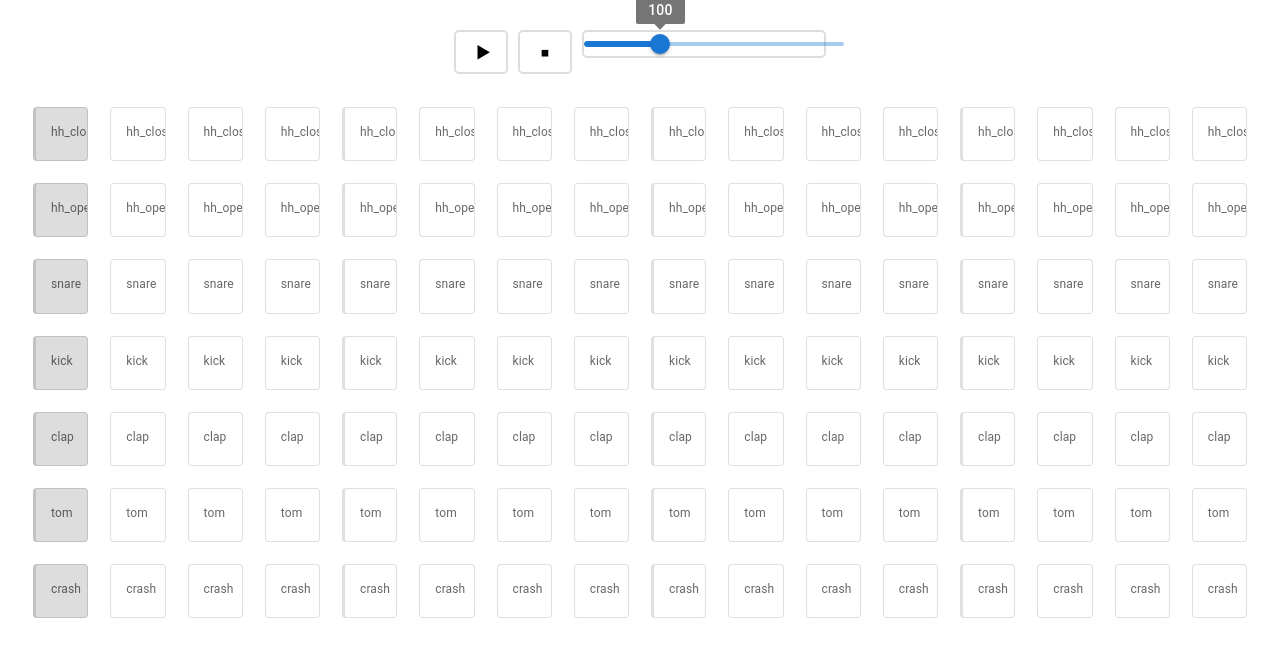
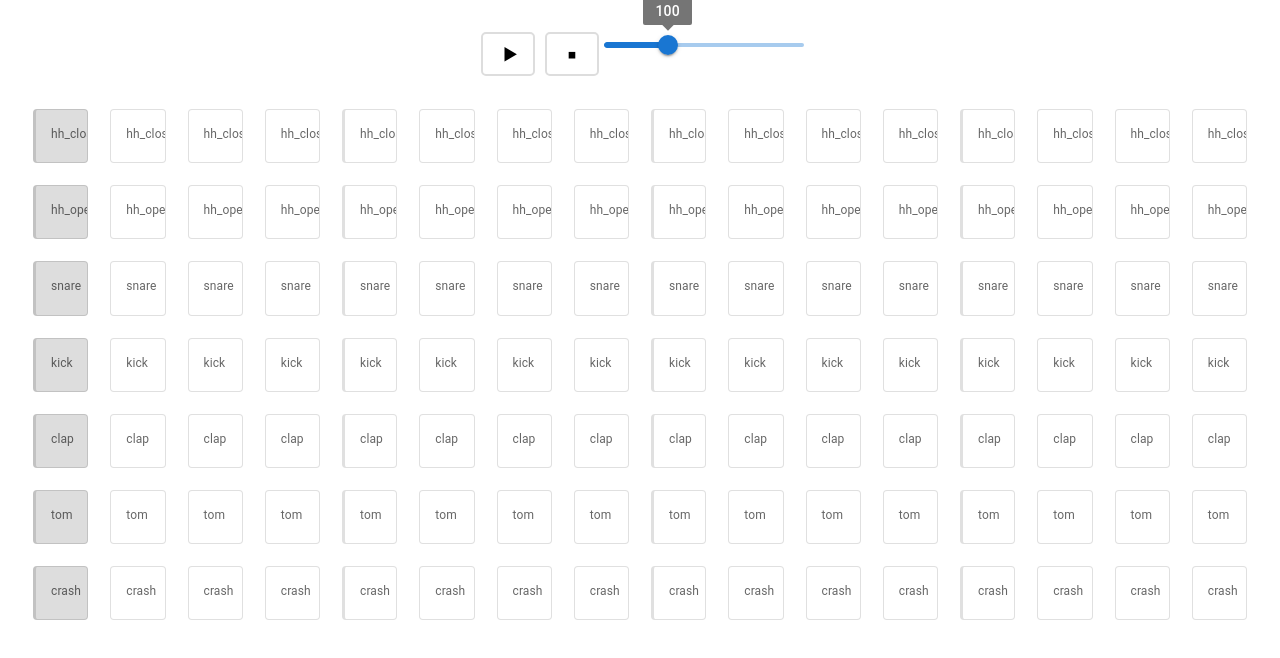
Before and after one commit to wangdrew/drum-machine, a React (Create React App) app: page / in a window 1280 px wide. Shown: the top 658 px of the page. Built offline with nearby package versions, Linux system fonts and the light colour scheme.

Commit message:
minor css tweaks

```diff
--- a/src/App.css
+++ b/src/App.css
@@ -12,7 +12,7 @@
   margin-bottom: 30px;
   text-align: center;
 }
-.controls>span {
+.controls>.btn {
   border: solid 2px #DDD;
   border-radius: 5px;
   padding: 10px;
--- a/src/Sequencer.tsx
+++ b/src/Sequencer.tsx
@@ -77,8 +77,8 @@ const Sequencer: React.FC<SequencerProps> = (props) => {
     return (
         <div className="Sequencer">
             <div className="controls">
-                <span onClick={() => togglePlaying()}>{playing ? "⏸" : "▶"}</span>
-                <span onClick={() => {
+                <span className="btn" onClick={() => togglePlaying()}>{playing ? "⏸" : "▶"}</span>
+                <span className="btn" onClick={() => {
                     setPosition(0)
                     setPlaying(false)
                     stopPulse()
```
